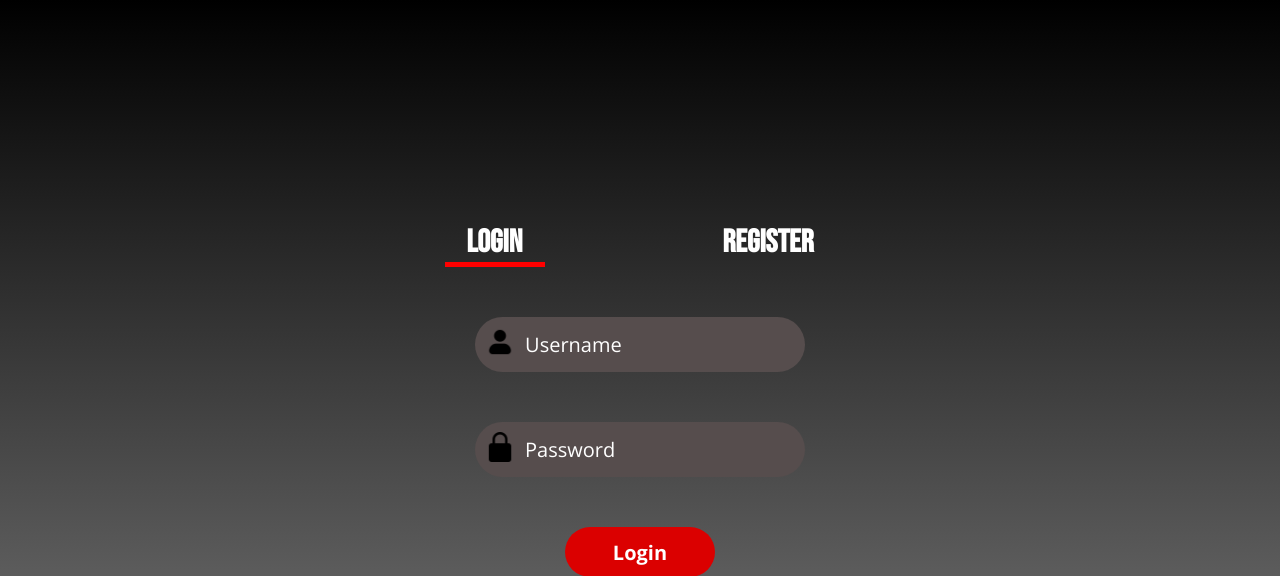
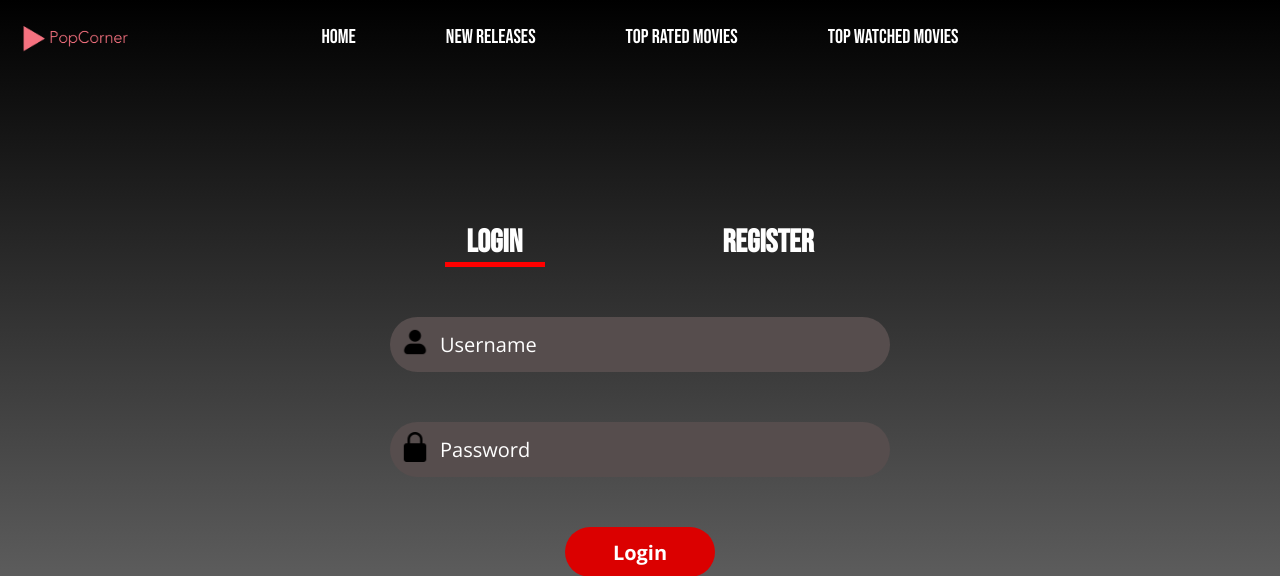
Before and after one commit to Alexandra-Shbaro/movie-recommender, a PHP site: page /pages/login.html in a window 1280 px wide. Shown: the top 576 px of the page. Run offline with PHP 8.4, Linux system fonts and the light colour scheme; some libraries are stand-ins or nearby versions.

Commit message:
fixed merging errors

```diff
--- a/frontend/pages/login.html
+++ b/frontend/pages/login.html
@@ -5,7 +5,7 @@
     <meta charset="UTF-8">
     <meta name="viewport" content="width=device-width, initial-scale=1.0">
     <script src="https://cdn.jsdelivr.net/npm/gsap@3.12.5/dist/gsap.min.js"></script>
-   <script src="../scripts/common.js"></script>
+    <script src="../scripts/common.js"></script>
     <script src="../scripts/login.js" defer></script>
     <link rel="stylesheet" href="../styles/base.css">
     <link rel="stylesheet" href="../styles/login.css">
@@ -13,6 +13,57 @@
 </head>
 
 <body>
+    <div class="header-wrapper">
+        <header class="header login">
+            <div class="logo">
+                <a href="/movie-recommender/frontend/pages/index.html">
+                    <img src="../assets/images/logo1.png">
+                </a>
+            </div>
+            <nav class="navbar">
+                <ul>
+                    <li>
+                        <a href="/movie-recommender/frontend/pages/index.html">Home</a>
+                    </li>
+                    <li>
+                        <a href="/movie-recommender/frontend/pages/movieCategories.html?filter=release_date">New
+                            Releases</a>
+                    </li>
+                    <li>
+                        <a href="/movie-recommender/frontend/pages/movieCategories.html?filter=top_rated">Top Rated
+                            Movies</a>
+                    </li>
+                    <li>
+                        <a href="/movie-recommender/frontend/pages/movieCategories.html?filter=most_watched">Top Watched
+                            Movies</a>
+                    </li>
+                </ul>
+            </nav>
+            <img class="burger-menu" src="../assets/icons/menu.png">
+        </header>
+    </div>
+    <div class="overlay-menu" id="overlayMenu">
+        <nav class="overlay-navbar">
+            <ul>
+                <li>
+                    <a href="/movie-recommender/frontend/pages/index.html">Home</a>
+                </li>
+                <li>
+                    <a href="/movie-recommender/frontend/pages/movieCategories.html?filter=release_date">New
+                        Releases</a>
+                </li>
+                <li>
+                    <a href="/movie-recommender/frontend/pages/movieCategories.html?filter=top_rated">Top Rated
+                        Movies</a>
+                </li>
+                <li>
+                    <a href="/movie-recommender/frontend/pages/movieCategories.html?filter=most_watched">Top Watched
+                        Movies</a>
+                </li>
+            </ul>
+            <button class="close-menu">Close</button>
+        </nav>
+    </div>
     <div class="login-page">
         <div class="login-window">
             <div class="login-title">
@@ -25,15 +76,15 @@
                     <div id="error-message" class="hidden error"></div>
                     <div>
                         <input type="text" id="username" placeholder="Username">
-                        <img src="../assets/Icons/user.png">
+                        <img src="../assets/icons/user.png">
                     </div>
                     <div id="email-div">
                         <input type="text" id="email" placeholder="Email">
-                        <img src="../assets/Icons/email.png">
+                        <img src="../assets/icons/email.png">
                     </div>
                     <div>
                         <input type="password" id="password" placeholder="Password">
-                        <img src="../assets/Icons/password.png">
+                        <img src="../assets/icons/password.png">
                     </div>
                     <button type="button" id="login-button">Login</button>
                     <button type="button" id="register-button">Register</button>
--- a/frontend/scripts/common.js
+++ b/frontend/scripts/common.js
@@ -6,12 +6,15 @@ if (!checkUserLoggedIn()) {
     if (header) {
         header.innerHTML += `
         <div class="buttons-wrapper">
+        <div>
           <a href="/movie-recommender/frontend/pages/login.html">
               <button class="login-btn-header">Login</button>
           </a>
           <a href="/movie-recommender/frontend/pages/login.html">
               <button class="signup-btn-header">Signup</button>
           </a>
+        </div>
+          <img class="burger-menu" src="../assets/icons/menu.png">
         </div>
         `;
     }
@@ -24,10 +27,13 @@ if (!checkUserLoggedIn()) {
     } else if (header) {
         header.innerHTML += `
         <div class="buttons-wrapper">
+          <div>
            <a href="/movie-recommender/frontend/pages/myAccount.html">
                <button class="myaccount-btn-header">My Account</button>
            </a>
            <button class="logout-btn-header">Logout</button>
+          </div>
+           <img class="burger-menu" src="../assets/icons/menu.png">
          </div>`;
     }
 }
@@ -214,6 +220,40 @@ async function unbanUser(user_id) {
     }
 }
 
+async function checkUserBanned(user_id) {
+    const url = `/movie-recommender/backend/api/checkBanned.php?user_id=${encodeURIComponent(user_id)}`;
+
+    if (!user_id) {
+        console.error("User ID is required.");
+        return false;
+    }
+
+    try {
+        const response = await fetch(url, {
+            method: "GET",
+            headers: {
+                "Content-Type": "application/json",
+            },
+        });
+
+        if (!response.ok) {
+            throw new Error(`HTTP error! Status: ${response.status}`);
+        }
+
+        const { success, isBanned } = await response.json();
+
+        if (success) {
+            return isBanned;
+        } else {
+            console.error("Failed to check user ban status.");
+            return false;
+        }
+    } catch (error) {
+        console.error("Error checking user ban status:", error.message);
+        return false;
+    }
+}
+
 
 
 window.addEventListener('scroll', () => {
@@ -227,3 +267,19 @@ window.addEventListener('scroll', () => {
 document.querySelector(".logout-btn-header")?.addEventListener('click', () => {
     logoutUser()
 })
+
+document.addEventListener("DOMContentLoaded", () => {
+
+    const overlayMenu = document.getElementById("overlayMenu");
+
+
+    // Open the overlay menu
+    document.querySelector(".burger-menu")?.addEventListener("click", () => {
+        overlayMenu?.classList.add("active");
+    });
+
+    // Close the overlay menu
+    document.querySelector(".close-menu")?.addEventListener("click", () => {
+        overlayMenu.classList.remove("active");
+    });
+});
--- a/frontend/styles/base.css
+++ b/frontend/styles/base.css
@@ -146,13 +146,15 @@ header {
 }
 
 .login-btn-header,
-.myaccount-btn-header {
+.myaccount-btn-header,
+.close-menu {
     background: var(--red);
     color: white;
 }
 
 .login-btn-header:hover,
-.myaccount-btn-header:hover {
+.myaccount-btn-header:hover,
+.close-menu:hover {
     background: var(--maroon);
 }
 
@@ -172,6 +174,83 @@ header {
 
 .no-movies {
     font-size: 25px;
+}
+
+.overlay-menu {
+    display: none;
+}
+
+/* Burger menu styles */
+.burger-menu {
+    width: 30px;
+    height: 30px;
+    cursor: pointer;
+    display: none;
+}
+
+/* Overlay menu */
+.overlay-menu {
+    position: fixed;
+    top: 0;
+    left: 0;
+    width: 100%;
+    height: 100%;
+    background-color: rgba(0, 0, 0, 0.9);
+    display: flex;
+    justify-content: center;
+    align-items: center;
+    flex-direction: column;
+    transform: translateY(-100%);
+    transition: transform 0.3s ease-in-out;
+    z-index: 1000;
+}
+
+.overlay-navbar {
+    display: flex;
+    flex-direction: column;
+    align-items: center;
+}
+
+.overlay-menu.active {
+    transform: translateY(0);
+}
+
+.overlay-navbar ul {
+    list-style: none;
+    padding: 0;
+    margin: 0;
+    text-align: center;
+}
+
+.overlay-navbar li {
+    margin: 20px 0;
+}
+
+.overlay-navbar a {
+    text-decoration: none;
+    color: white;
+    font-size: 24px;
+    font-weight: bold;
+}
+
+.close-menu {
+    margin: auto;
+    background-color: var(--red);
+    color: white;
+    border: none;
+    padding: 10px 20px;
+    border-radius: 5px;
+    font-size: 18px;
+    cursor: pointer;
+}
+
+.header.login {
+    justify-content: center;
+}
+
+.header.login .logo {
+    position: absolute;
+    left: 20px;
 }
 
 /* Footer Styling */
@@ -203,7 +282,9 @@ header {
     font-size: 18px;
 }
 
-.footer-section p, .footer-section ul, .footer-section a {
+.footer-section p,
+.footer-section ul,
+.footer-section a {
     color: var(--white);
     font-size: 14px;
     line-height: 1.6;
@@ -242,7 +323,8 @@ header {
 .social-icons img {
     width: 100%;
     height: 100%;
-    filter: invert(1); /* Makes icons appear white for dark background */
+    filter: invert(1);
+    /* Makes icons appear white for dark background */
 }
 
 /* Footer Bottom */
@@ -254,7 +336,6 @@ header {
     border-top: 1px solid var(--grey);
     margin-top: 20px;
 }
-
 
 /* Responsive: Show burger menu on mobile */
 @media only screen and (max-width: 768px) {
--- a/frontend/styles/login.css
+++ b/frontend/styles/login.css
@@ -100,7 +100,7 @@ hr {
     color: red;
 }
 
-@media only screen and (max-width: 1500px) {
+@media only screen and (max-width: 1000px) {
 
     .form-group {
         width: 90%;
--- a/frontend/styles/styles.css
+++ b/frontend/styles/styles.css
@@ -594,7 +594,7 @@
 
 
 
-@media only screen and (max-width: 1500px) {
+@media only screen and (max-width: 1000px) {
   .search-container {
     display: flex;
     max-width: 100% !important;
```
Also changed, not shown: frontend/pages/index.html (+19 -2 lines), frontend/assets/Icons/menu.png (added), frontend/scripts/login.js (line endings or trailing spaces).
